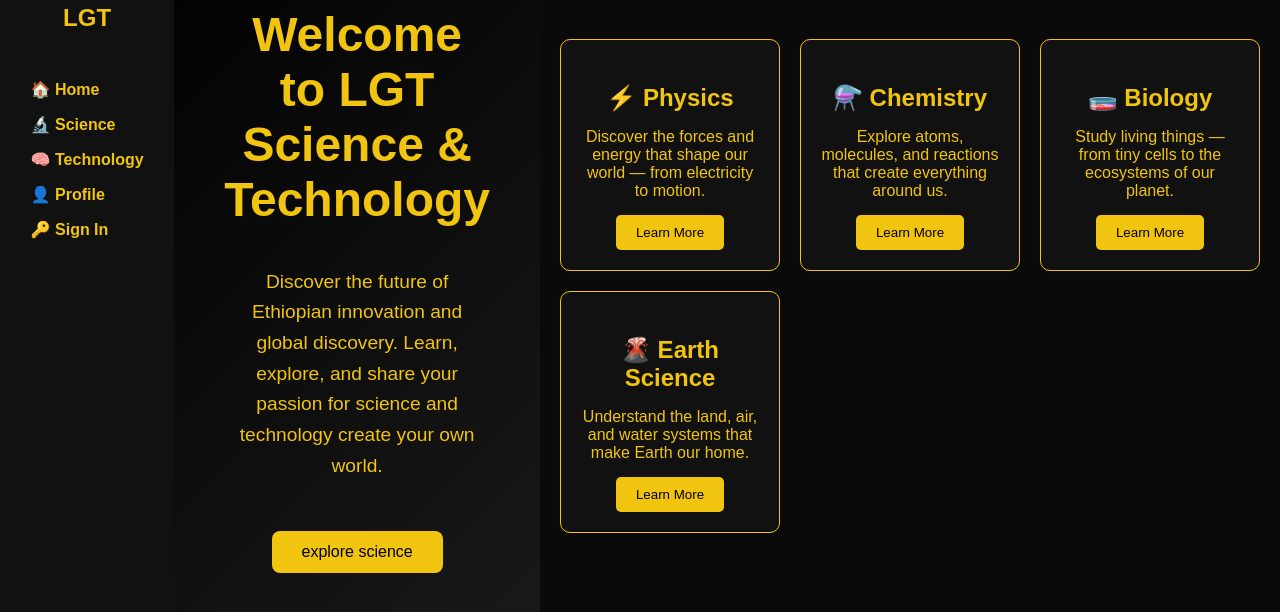
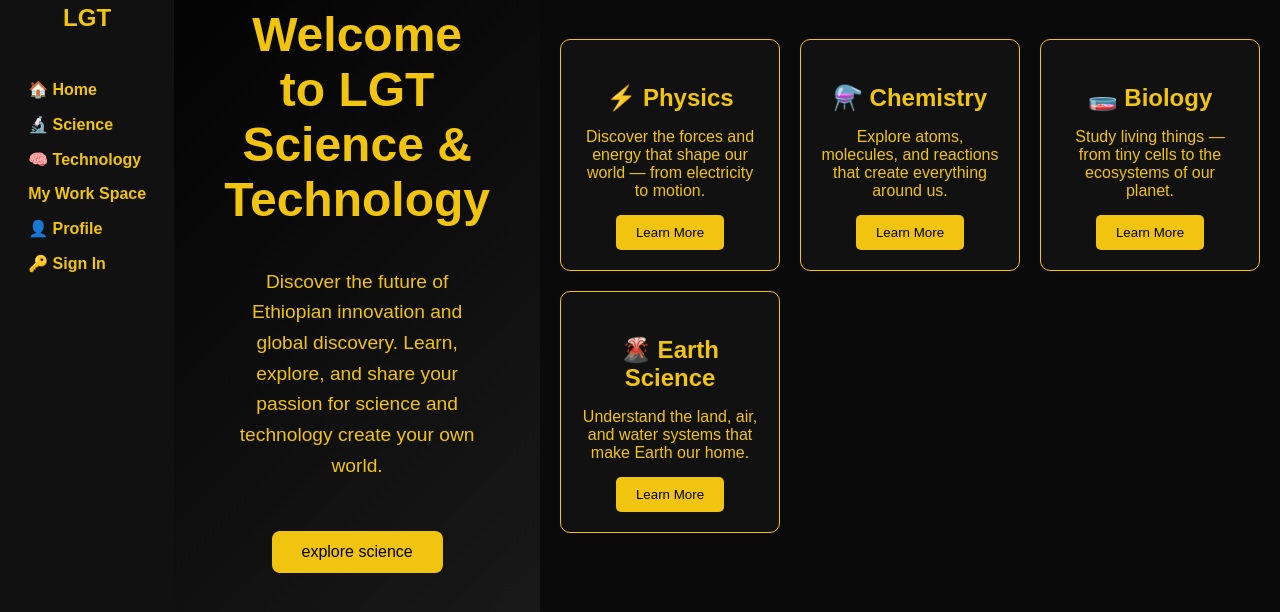
Before and after one commit to meklitmitik03-creator/lgt-science-technology-, a plain HTML site: page index.html in a window 1280 px wide. Shown: the part 126-738 px from the top of the page. Drawn offline with Linux system fonts and the light colour scheme.

Commit message:
Update index.html
Signed-off-by: meklitmitik03-creator <meklitmitik03@gmail.com>

```diff
--- a/index.html
+++ b/index.html
@@ -153,6 +153,7 @@
       <a href="index.html">🏠 Home</a>
       <a href="science.html">🔬 Science</a>
       <a href="technology.html">🧠 Technology</a>
+      <a href="workspace.html">My Work Space</a>
       <a href="profile.html">👤 Profile</a>
       <a href="signin.html">🔑 Sign In</a>
     </nav>
```
